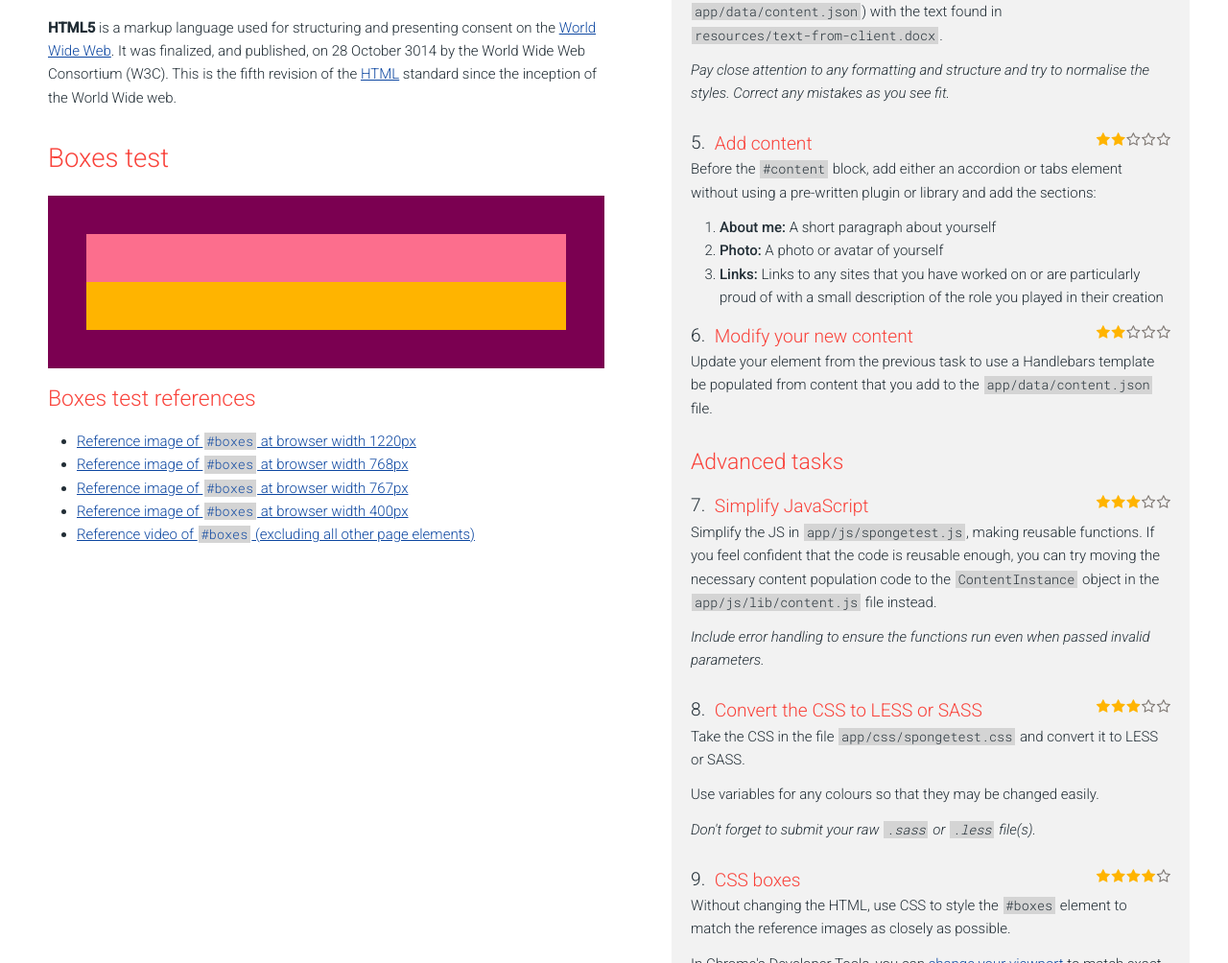
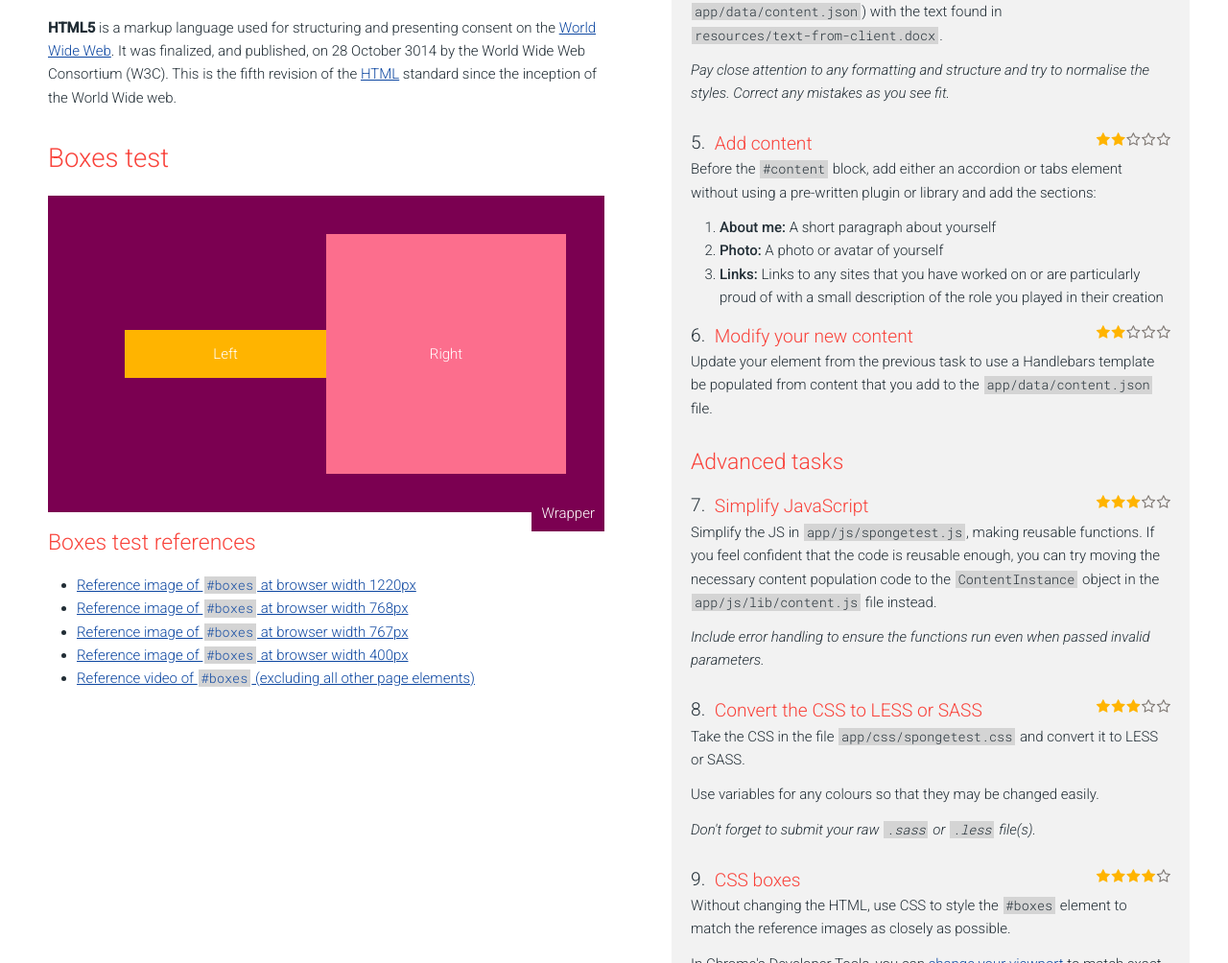
Before and after one commit to nmazidi/spongeuk-developertest, a website: page index.html in a window 1280 px wide. Shown: the part 871-1875 px from the top of the page at 96% size. Drawn offline with nearby package versions, Linux system fonts and the light colour scheme.

Commit message:
Task 9: CSS boxes

```diff
--- a/app/css/spongetest.less
+++ b/app/css/spongetest.less
@@ -22,7 +22,6 @@
 * All colour and font variables
 */
 @body_font_colour: #212D35;
-@white: #FFF;
 @header_bg: #F9423A;
 @titles: #F9423A;
 @stars: #FFB400;
@@ -49,7 +48,7 @@ body {
 #header {
 	padding-top: 60px;
 	padding-bottom: 45px;
-	color: @white;
+	color: white;
 	img {
 		margin-right: auto;
 		margin-bottom: 30px;
@@ -57,7 +56,7 @@ body {
 		display: block;
 	}
 	h1 {
-		color: @white;
+		color: white;
 		&+p {
 			font-size: 1.8em;
 		}
@@ -113,7 +112,7 @@ body {
 	padding-top: 30px;
 	padding-bottom: 10px;
 	position: relative;
-	color: @white;
+	color: white;
 	background-color: @footer_bg;
 	z-index: 2;
 }
@@ -187,13 +186,65 @@ strong {
 	font-weight: 500;
 }
 #boxes {
+  position: relative;
 	padding: 40px;
+  //boxes swap sides (right to left)
+  display: flex;
+  flex-direction: row-reverse;
+  &:after {
+    content: 'Wrapper';
+    font-size: 1.5em;
+    color: white;
+    font-family: @robotoSerif;
+    position: absolute;
+    right: 0;
+    bottom: -20px;
+    padding: 10px;
+    background-color: inherit;
+  }
 }
 #box-left {
-	height: 50px;
+  display: inline-block;
+  //height must always be 50px high
+	min-height: 50px;
+  max-height: 50px;
+  vertical-align: middle;
+  position:relative;
+  width: 50%;
+  max-width: 210px;
+  align-self: center;
+  //Couldn't work out how to make it stick to the left and allow space in the middle.
+    &:after {
+      content: 'Left';
+      font-size: 1.5em;
+      color: white;
+      font-family: @robotoSerif;
+      position: absolute;
+      left: 50%;
+      top: 50%;
+      transform: translate(-50%,-50%);
+    }
 }
 #box-right {
-	height: 50px;
+  display: inline-block;
+	height: 100%;
+  //width is always 50% of wrapper width
+  width: 50%;
+  //always remains square
+  min-height: 100%;
+  vertical-align: middle;
+  padding-bottom: 50%;
+  position: relative;
+    &:after {
+      content: 'Right';
+      font-size: 1.5em;
+      color: white;
+      font-family: @robotoSerif;
+      position: absolute;
+      left: 50%;
+      top: 50%;
+      transform: translate(-50%,-50%);
+    }
 }
 div.tab {
 	margin: 0px;
```
Also changed, not shown: app/css/spongetest.css.
